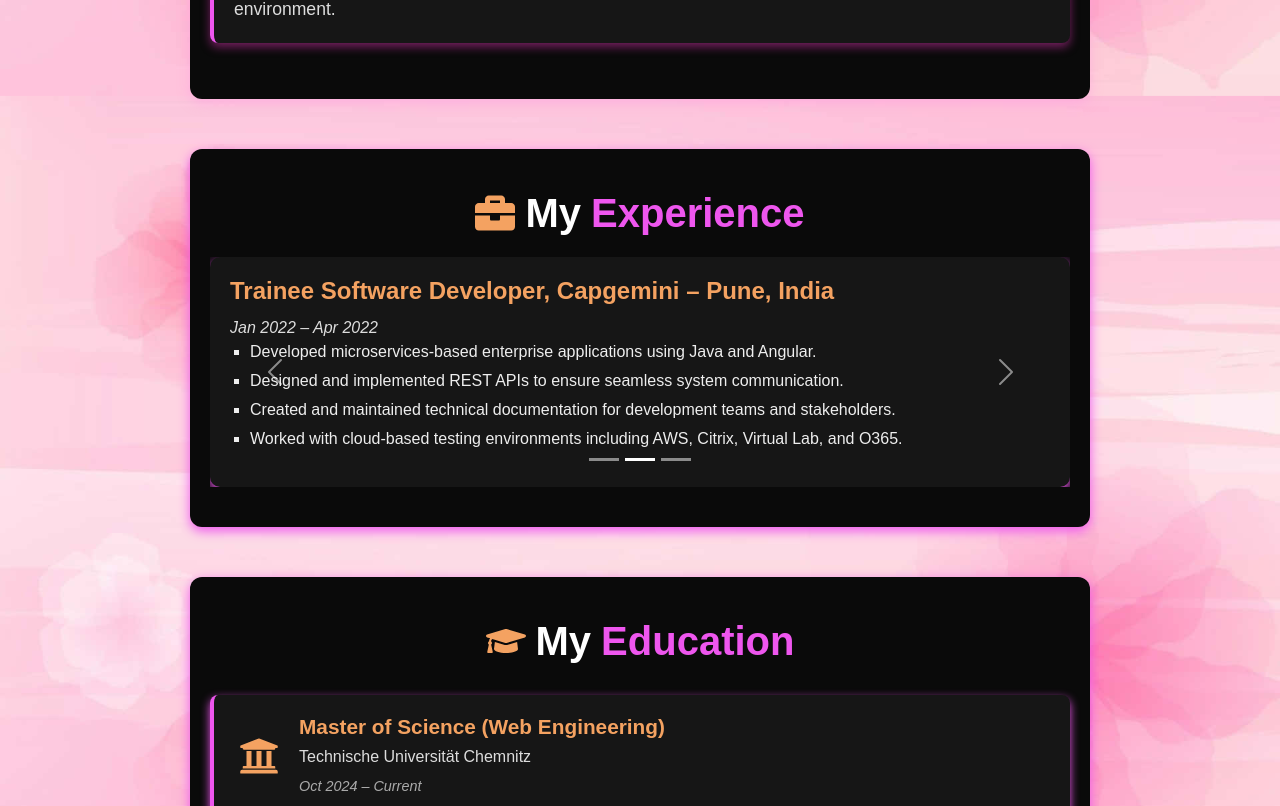
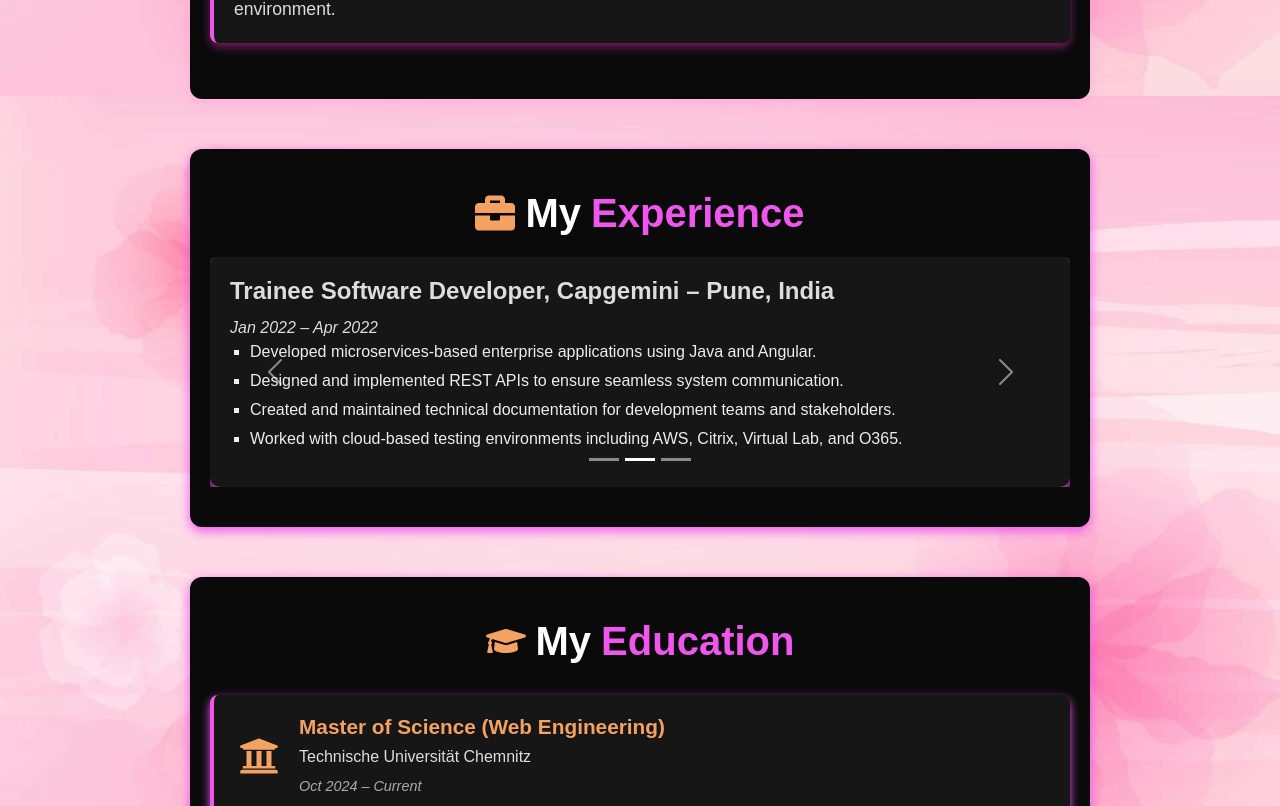
Before and after one commit to aditingale-hash/My-Porfolio, a React (Create React App) app: page / in a window 1280 px wide. Shown: the part 1018-1824 px from the top of the page. Built offline with nearby package versions, Linux system fonts and the light colour scheme.

Commit message:
Update Experience.module.css

```diff
--- a/src/css-modules/Experience.module.css
+++ b/src/css-modules/Experience.module.css
@@ -57,7 +57,7 @@
 .jobTitle {
   font-size: 1.5rem;
   font-weight: bold;
-  color: #f4a261;
+  color: #ddd;
   margin-bottom: 10px;
 }
 
```
